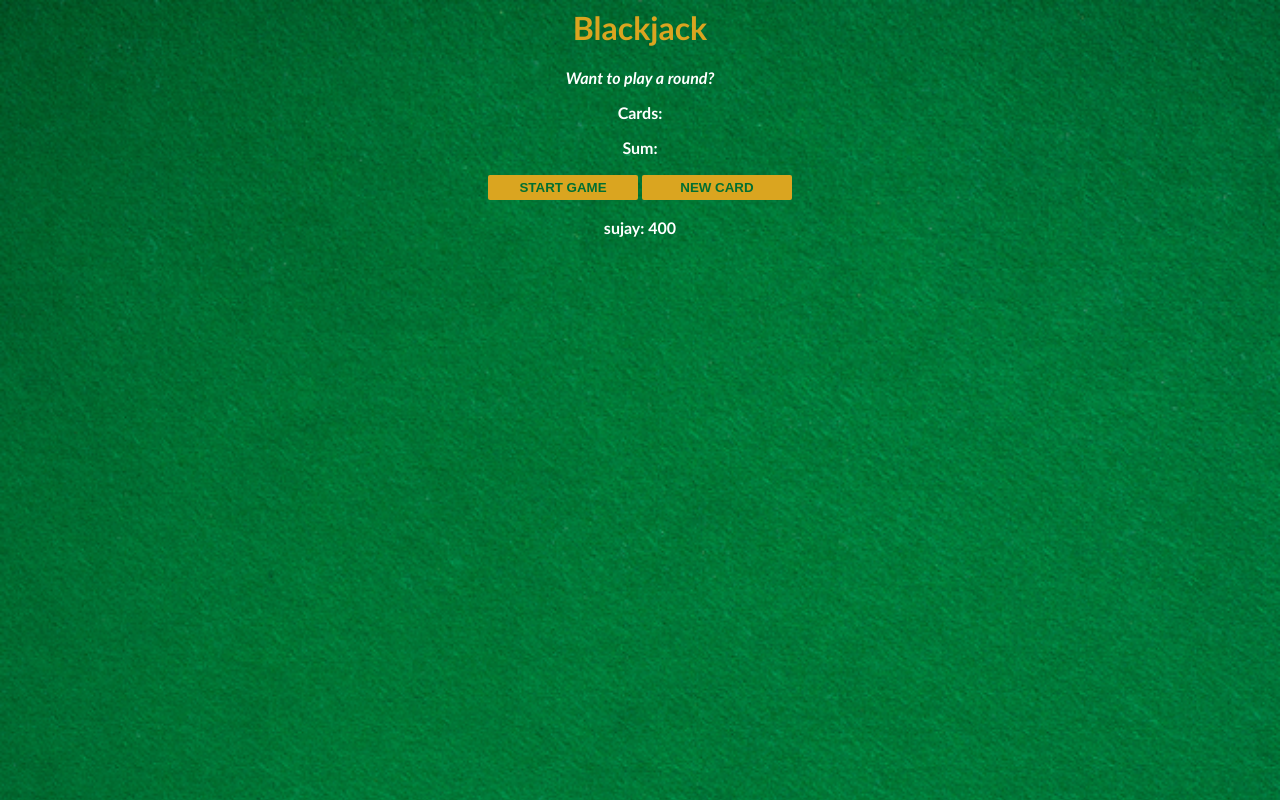
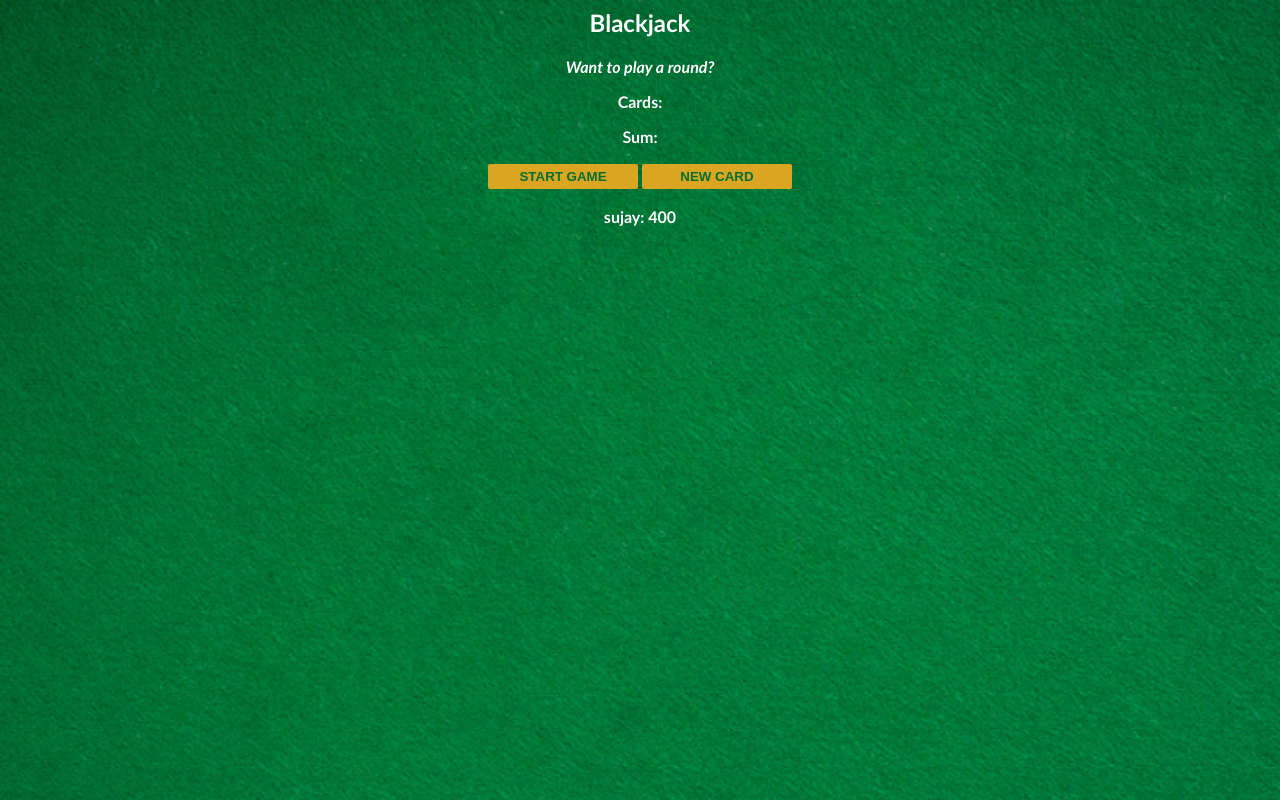
Before and after one commit to sujay1601/blackjack, a plain HTML site: page index.html in a window 1280 px wide. Drawn offline with Linux system fonts and the light colour scheme.

Commit message:
Update index.html

```diff
--- a/index.html
+++ b/index.html
@@ -3,7 +3,7 @@
         <link rel="stylesheet" href="index.css">
     </head>
     <body>
-        <h1>Blackjack</h1>
+        <h2>Blackjack</h2>
         <p id="message-el">Want to play a round?</p>
         <p id="cards-el">Cards:</p>
         <p id="sum-el">Sum:</p>
```
